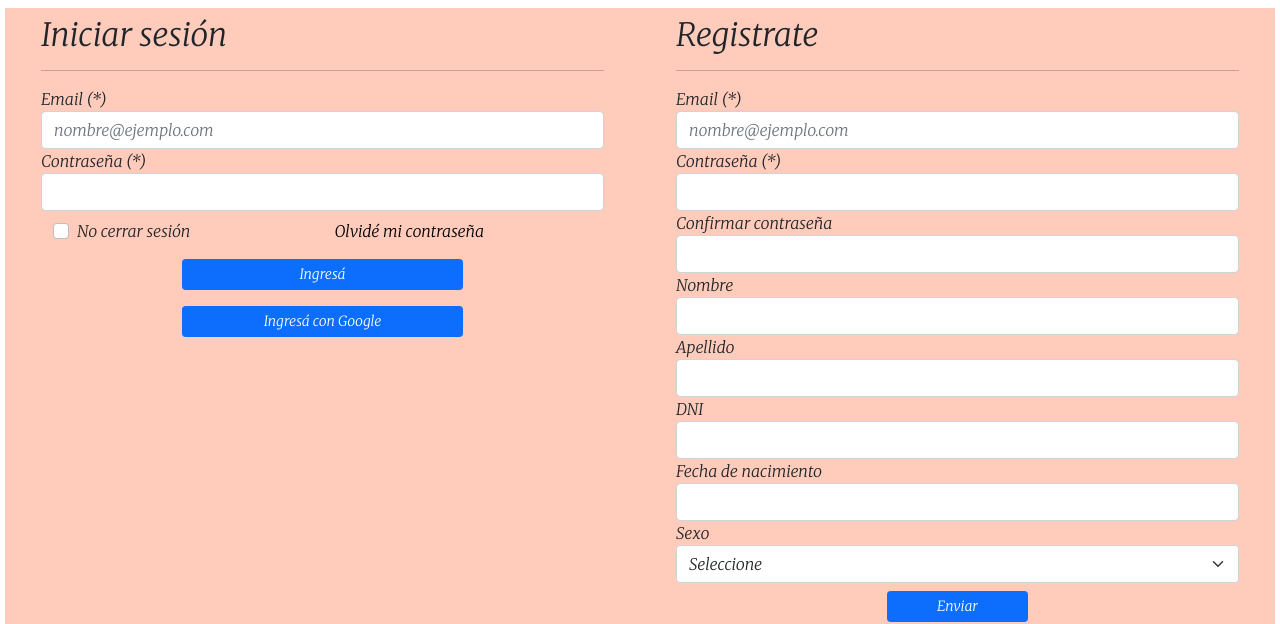
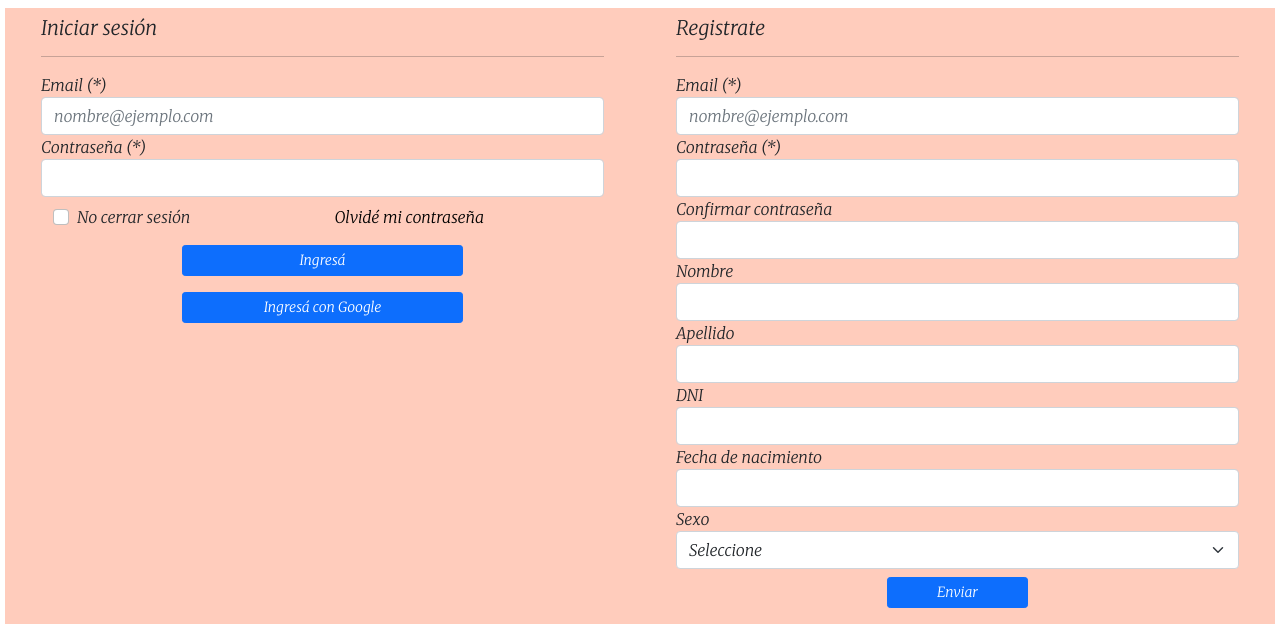
Before and after one commit to AndreaOpazo/asi-como-eres, a plain HTML site: page login.html in a window 1280 px wide. Shown: the part 176-800 px from the top of the page. Drawn offline with nearby package versions, Linux system fonts and the light colour scheme.

Commit message:
cambio h2 por h5 en los titulos de los form

```diff
--- a/login.html
+++ b/login.html
@@ -87,7 +87,7 @@
                 <div class="container">
                     <div class="row">
                         <form class="col-12">
-                            <h2>Iniciar sesión</h2>
+                            <h5>Iniciar sesión</h5>
                             <hr/>
                             <div class="form-group">
                                 <label for="inputEmail1">Email (*)</label>
@@ -121,7 +121,7 @@
                 <div class="container">
                     <div class="row">
                         <form class="col-12">
-                            <h2>Registrate</h2>
+                            <h5>Registrate</h5>
                             <hr/>
                             <div class="form-group">
                                 <label for="inputEmail2">Email (*)</label>
```
